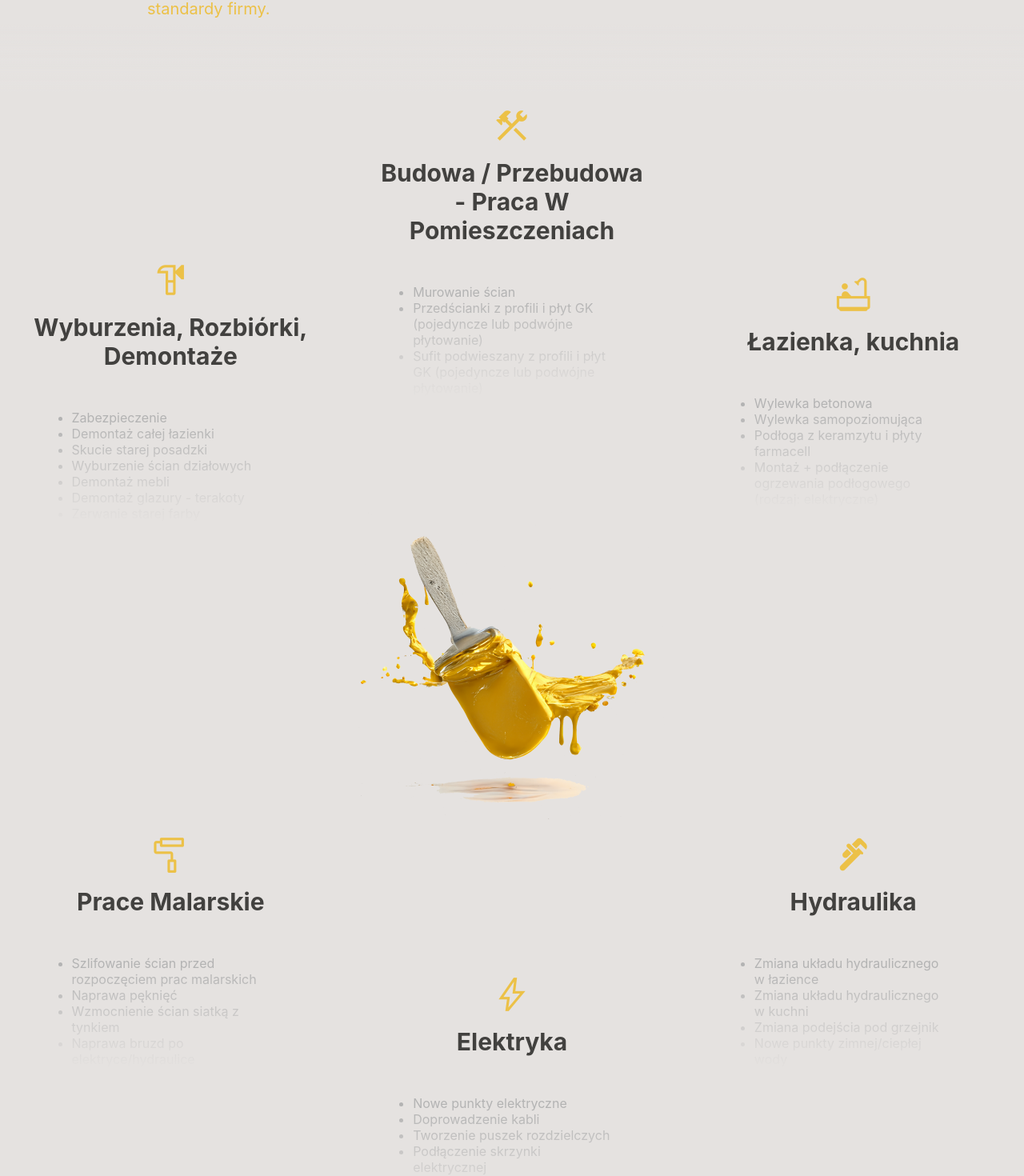
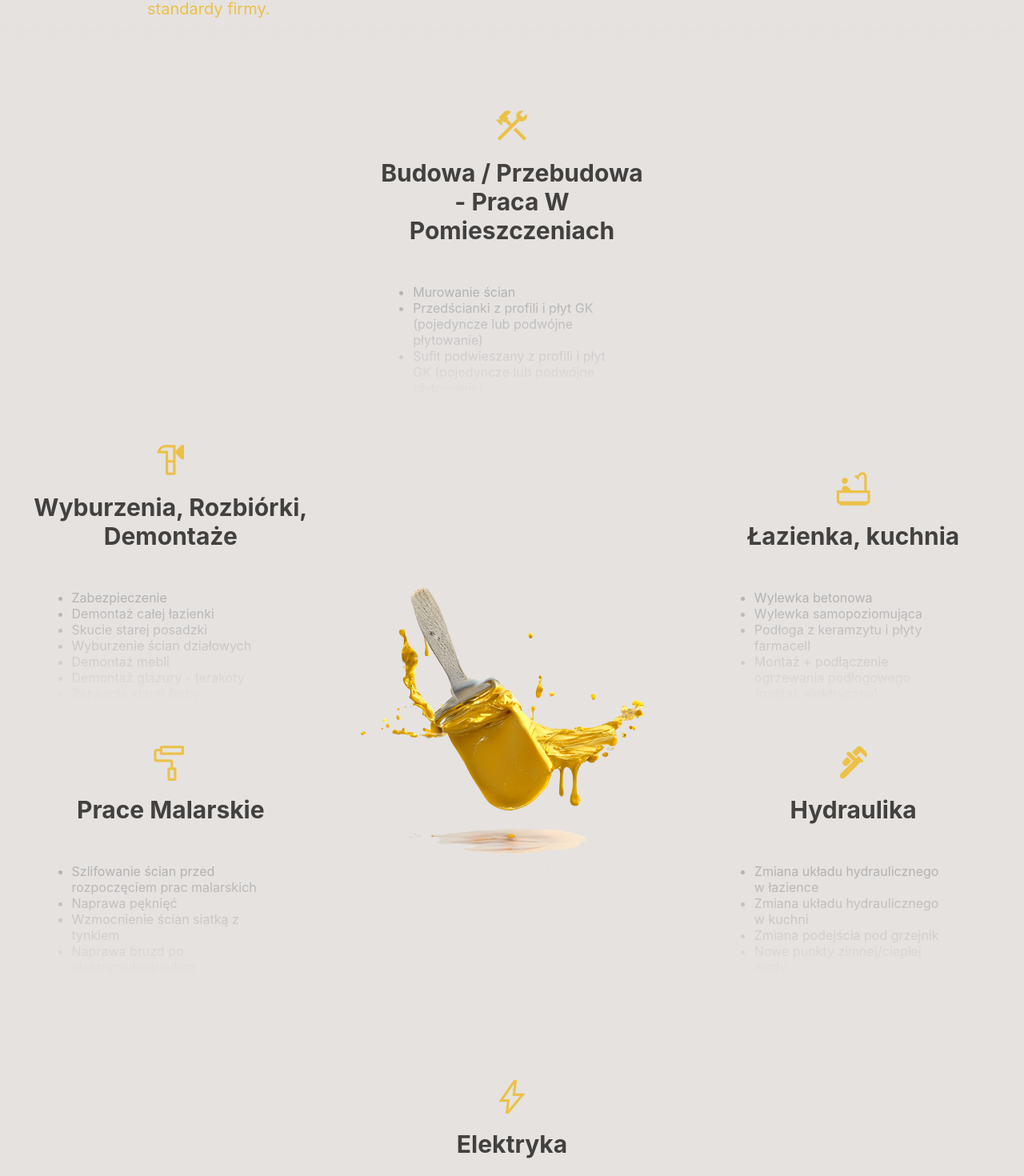
Before and after one commit to Collert/Comfort-Lux-norev, a React (Create React App) app: page / in a window 1280 px wide. Shown: the part 1480-2950 px from the top of the page at 80% size. Built offline with nearby package versions, Linux system fonts and the light colour scheme.

Commit message:
Brought sections closer together

```diff
--- a/src/styles/services.css
+++ b/src/styles/services.css
@@ -12,6 +12,7 @@ section#five-bullet-points {
     display: grid;
     grid-template-rows: 1fr 1fr;
     place-items: center;
+    gap: 4rem;
 }
 
 .bullet-column:nth-child(2) {
@@ -28,6 +29,18 @@ section#five-bullet-points {
     place-items: center;
     max-width: 90%;
     overflow-y: visible;
+}
+
+.floating-bullet {
+    height: 100%;
+}
+
+.floating-bullet:nth-child(1) {
+    place-items: end center;
+}
+
+.floating-bullet:nth-child(2) {
+    place-items: start center;
 }
 
 .floating-bullet:hover {
```
